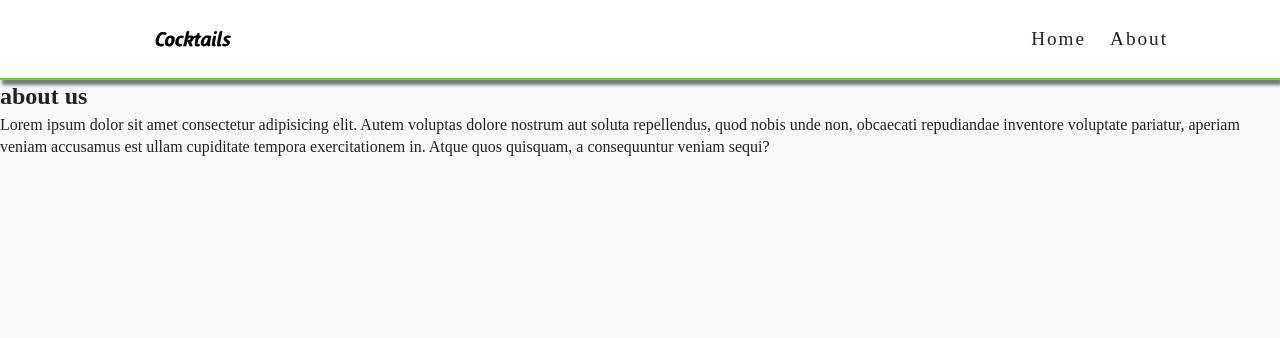
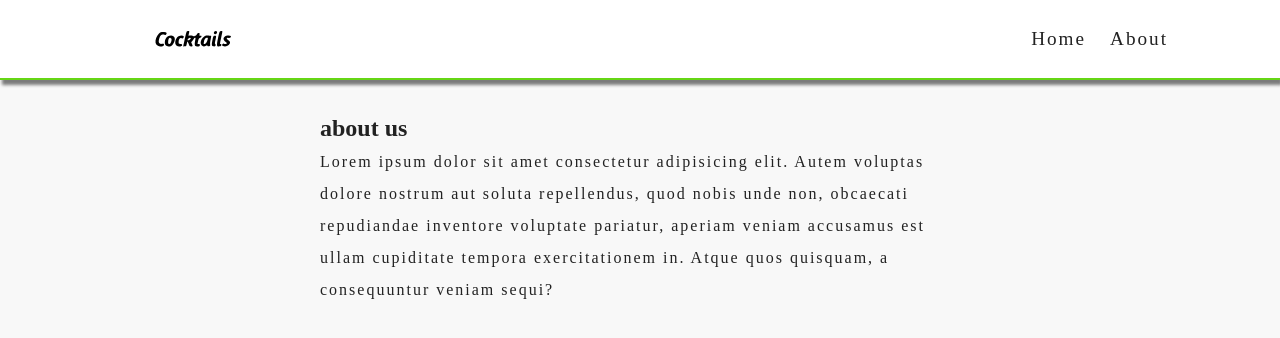
Before and after one commit to shafali03/cocktails, a React (Create React App) app: page /about in a window 1280 px wide. Shown: the top 338 px of the page. Built offline with nearby package versions, Linux system fonts and the light colour scheme.

Commit message:
style: Add style for the about content

```diff
--- a/src/index.css
+++ b/src/index.css
@@ -92,3 +92,20 @@ Navbar
 .logo {
   width: 12rem;
 }
+
+/*
+===================
+About
+==================
+*/
+.about-section {
+  width: var(--smallWidth);
+  max-width: var(--maxWidth);
+  margin: 0 auto;
+  padding-top: 2em;
+}
+.about-section p {
+  line-height: 2rem;
+  font-weight: 400;
+  letter-spacing: 2px;
+}
```
